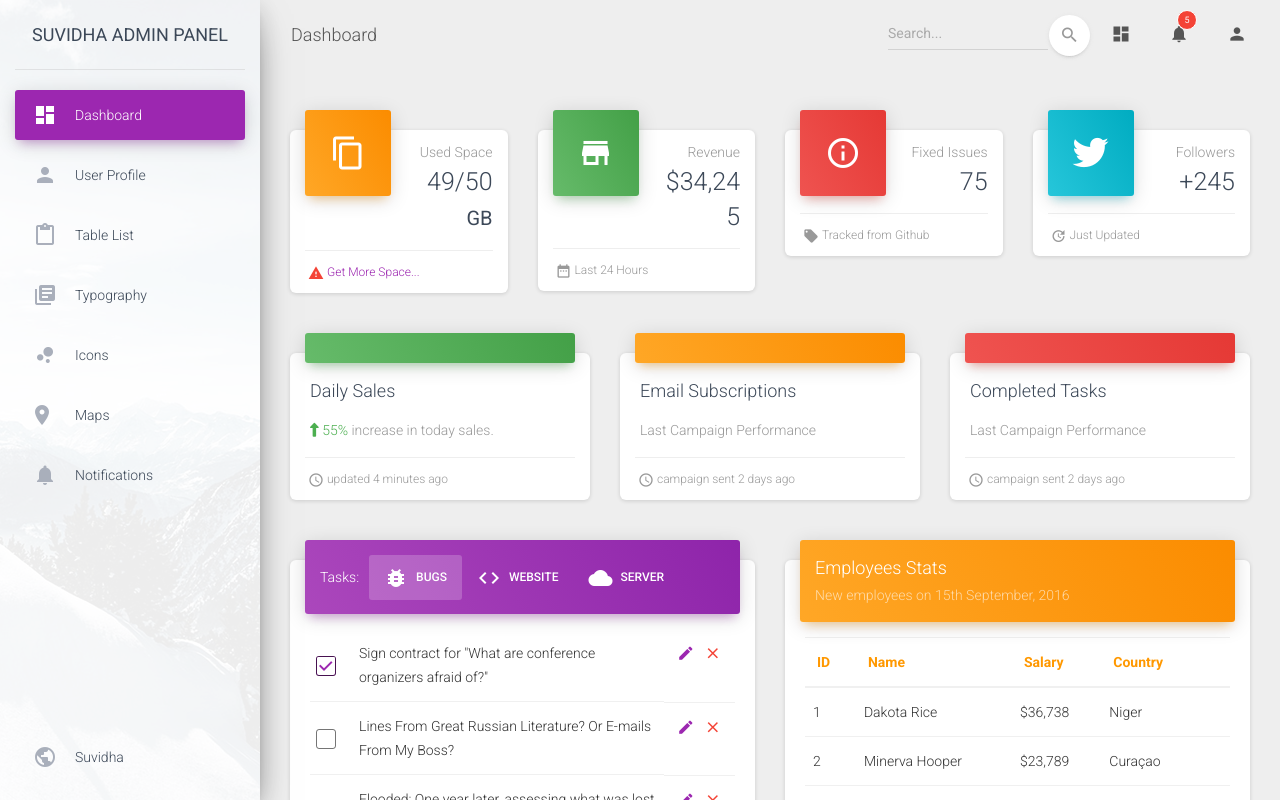
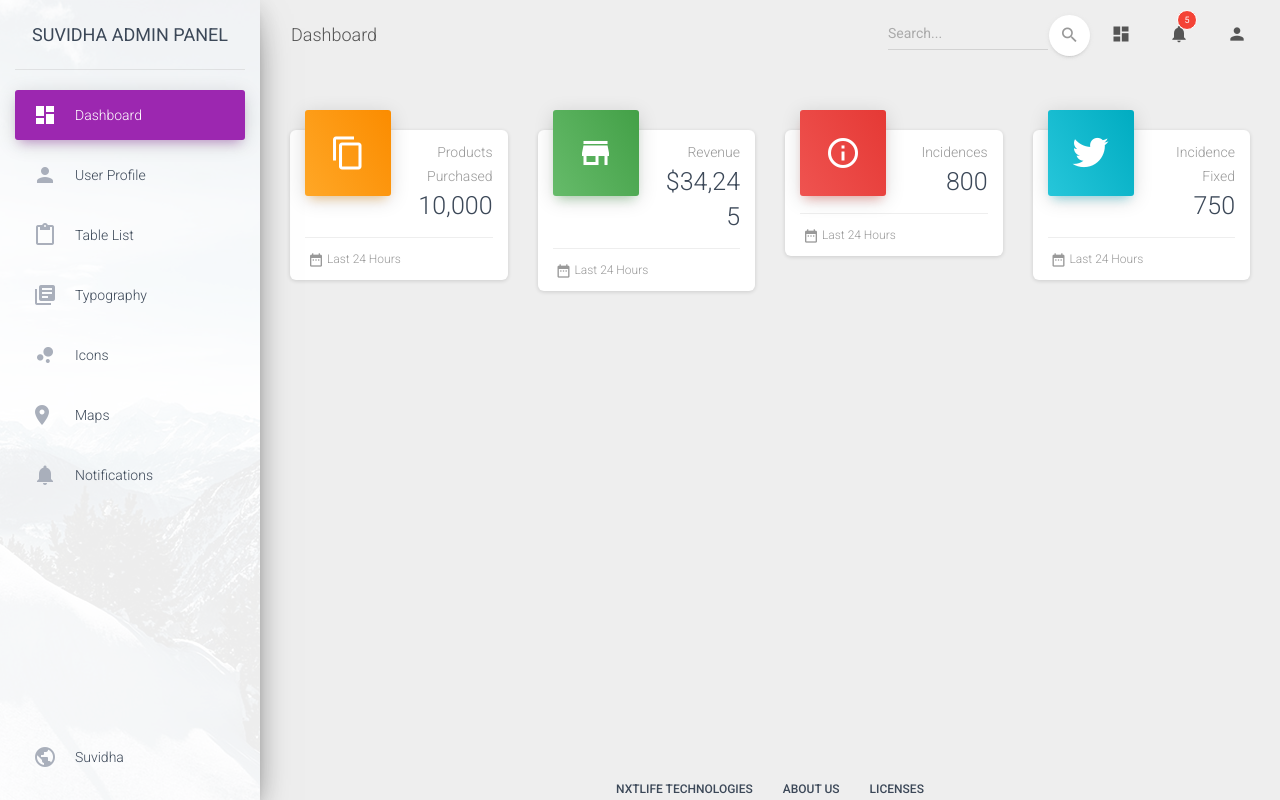
Before and after one commit to akash-gupta-146/suvidha-admin-panel, an Angular app: page / in a window 1280 px wide. Shown: the top 800 px of the page. Built offline with nearby package versions, Linux system fonts and the light colour scheme.

Commit message:
Updated dashboard for CEO

```diff
--- a/src/app/dashboard/dashboard.component.html
+++ b/src/app/dashboard/dashboard.component.html
@@ -1,4 +1,4 @@
-<div>
+
   <div class="container-fluid">
       <div class="row">
           <div class="col-lg-3 col-md-6 col-sm-6">
@@ -7,15 +7,13 @@
                       <div class="card-icon">
                           <i class="material-icons">content_copy</i>
                       </div>
-                      <p class="card-category">Used Space</p>
-                      <h3 class="card-title">49/50
-                          <small>GB</small>
+                      <p class="card-category">Products Purchased</p>
+                      <h3 class="card-title">10,000
                       </h3>
                   </div>
                   <div class="card-footer">
                       <div class="stats">
-                          <i class="material-icons text-danger">warning</i>
-                          <a href="#pablo">Get More Space...</a>
+                          <i class="material-icons">date_range</i> Last 24 Hours
                       </div>
                   </div>
               </div>
@@ -42,12 +40,12 @@
                       <div class="card-icon">
                           <i class="material-icons">info_outline</i>
                       </div>
-                      <p class="card-category">Fixed Issues</p>
-                      <h3 class="card-title">75</h3>
+                      <p class="card-category">Incidences</p>
+                      <h3 class="card-title">800</h3>
                   </div>
                   <div class="card-footer">
                       <div class="stats">
-                          <i class="material-icons">local_offer</i> Tracked from Github
+                          <i class="material-icons">date_range</i> Last 24 Hours
                       </div>
                   </div>
               </div>
@@ -58,36 +56,38 @@
                       <div class="card-icon">
                           <i class="fa fa-twitter"></i>
                       </div>
-                      <p class="card-category">Followers</p>
-                      <h3 class="card-title">+245</h3>
+                      <p class="card-category">Incidence Fixed</p>
+                      <h3 class="card-title">750</h3>
                   </div>
                   <div class="card-footer">
                       <div class="stats">
-                          <i class="material-icons">update</i> Just Updated
+                          <i class="material-icons">date_range</i> Last 24 Hours
                       </div>
                   </div>
               </div>
           </div>
       </div>
-      <div class="row">
-          <div class="col-md-4">
+
+      <!-- Chart Cards -->
+      <!-- <div class="row">
+          <div class="col-md-6">
               <div class="card card-chart">
                   <div class="card-header card-header-success">
-                      <div class="ct-chart" id="dailySalesChart"></div>
+                      <div class="ct-chart ct-golden-section" id="chart1"></div>
                   </div>
                   <div class="card-body">
-                      <h4 class="card-title">Daily Sales</h4>
+                      <h4 class="card-title">Customer Suffering Report</h4>
                       <p class="card-category">
-                          <span class="text-success"><i class="fa fa-long-arrow-up"></i> 55% </span> increase in today sales.</p>
+                          <span class="text-success"><i class="fa fa-long-arrow-up"></i> 25% </span> increase in today's report.</p>
                   </div>
                   <div class="card-footer">
                       <div class="stats">
-                          <i class="material-icons">access_time</i> updated 4 minutes ago
+                          <i class="material-icons">refresh</i> updated 4 minutes ago
                       </div>
                   </div>
               </div>
-          </div>
-          <div class="col-md-4">
+          </div> -->
+         <!--  <div class="col-md-4">
               <div class="card card-chart">
                   <div class="card-header card-header-warning">
                       <div class="ct-chart" id="websiteViewsChart"></div>
@@ -119,8 +119,11 @@
                   </div>
               </div>
           </div>
-      </div>
-      <div class="row">
+      </div> -->
+      <!-- end of chart cards -->
+
+      <!-- table cards -->
+      <!-- <div class="row">
           <div class="col-lg-6 col-md-12">
               <div class="card">
                   <div class="card-header card-header-tabs card-header-primary">
@@ -410,6 +413,7 @@
                   </div>
               </div>
           </div>
-      </div>
+      </div> -->
+      <!-- end of table cards -->
+
   </div>
-</div>
```
